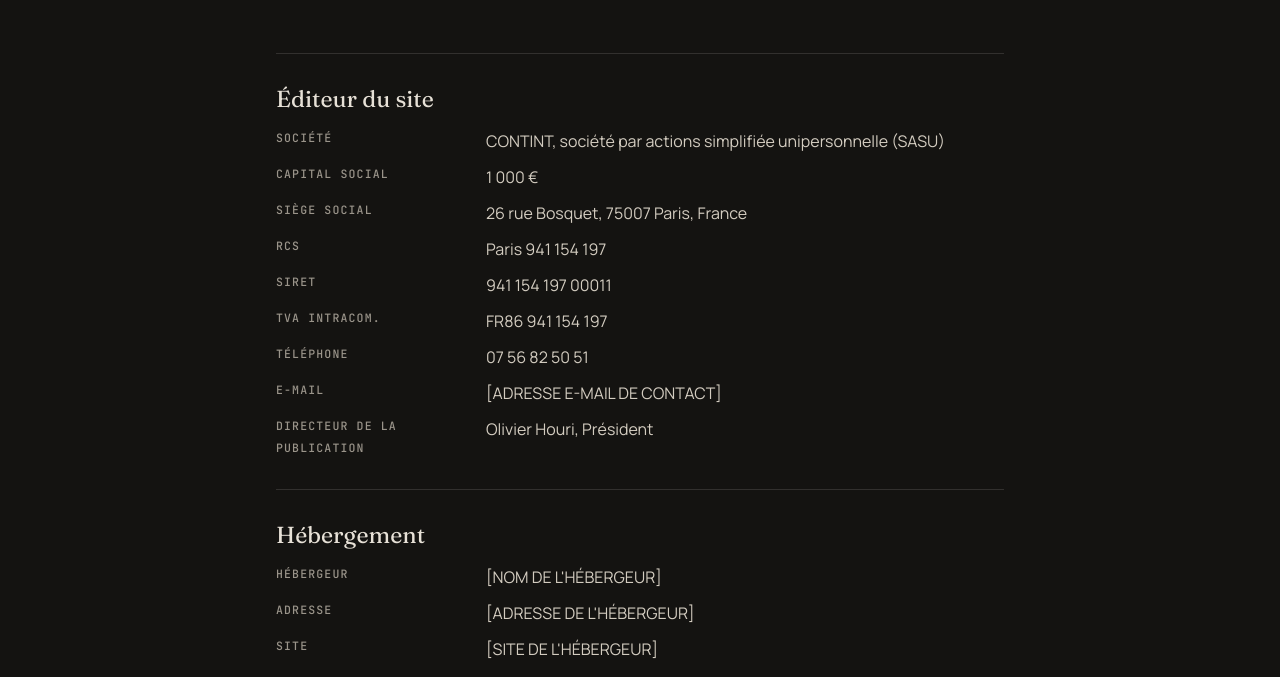
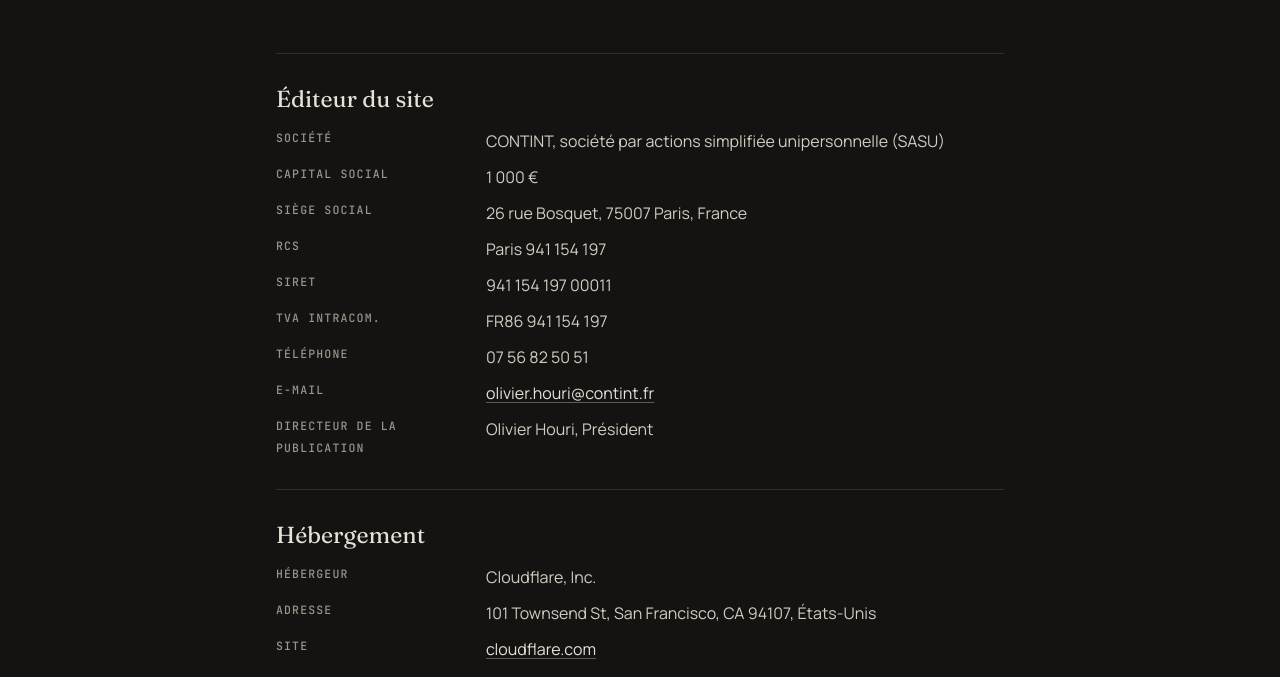
Before and after one commit to Saysanak/contint, a plain HTML site: page mentions-legales.html in a window 1280 px wide. Shown: the part 275-952 px from the top of the page. Drawn offline with Linux system fonts and the light colour scheme.

Commit message:
Mentions légales : contact et hébergeur
Co-Authored-By: Claude Opus 5.5 <noreply@anthropic.com>
Claude-Session: https://claude.ai/code/session_019wEmdvWnisbxHeohGfUJgR

```diff
--- a/mentions-legales.html
+++ b/mentions-legales.html
@@ -58,16 +58,16 @@ footer a:hover{color:var(--paper)}
 <dt>SIRET</dt><dd>941 154 197 00011</dd>
 <dt>TVA intracom.</dt><dd>FR86 941 154 197</dd>
 <dt>Téléphone</dt><dd>07 56 82 50 51</dd>
-<dt>E-mail</dt><dd>[ADRESSE E-MAIL DE CONTACT]</dd>
+<dt>E-mail</dt><dd><a href="mailto:olivier.houri@contint.fr">olivier.houri@contint.fr</a></dd>
 <dt>Directeur de la publication</dt><dd>Olivier Houri, Président</dd>
 </dl>
 </section>
 <section>
 <h2>Hébergement</h2>
 <dl>
-<dt>Hébergeur</dt><dd>[NOM DE L'HÉBERGEUR]</dd>
-<dt>Adresse</dt><dd>[ADRESSE DE L'HÉBERGEUR]</dd>
-<dt>Site</dt><dd>[SITE DE L'HÉBERGEUR]</dd>
+<dt>Hébergeur</dt><dd>Cloudflare, Inc.</dd>
+<dt>Adresse</dt><dd>101 Townsend St, San Francisco, CA 94107, États-Unis</dd>
+<dt>Site</dt><dd><a href="https://www.cloudflare.com" target="_blank" rel="noopener">cloudflare.com</a></dd>
 </dl>
 </section>
 <section>
```
Also changed, not shown: confidentialite.html (+2 -2 lines).
